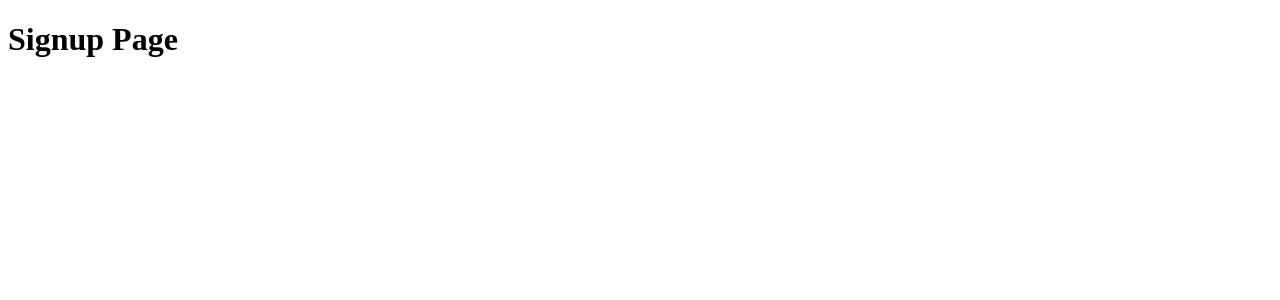
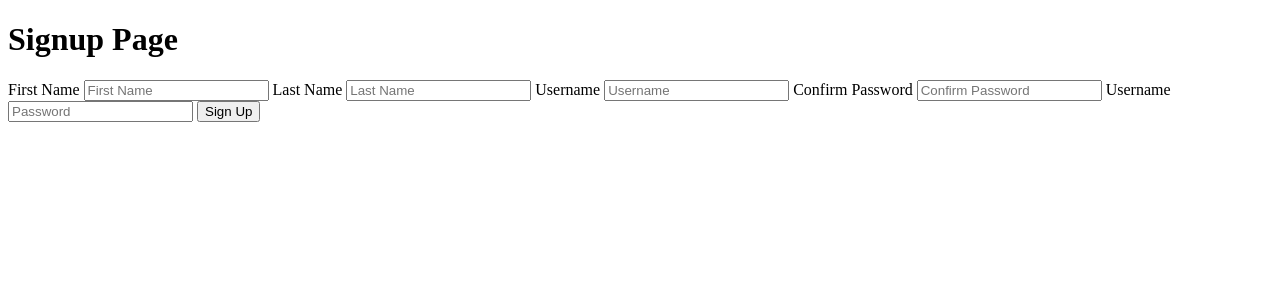
Before and after one commit to ObayM/Learning-Resources, a Django app: page /signup/ in a window 1280 px wide. Shown: the top 300 px of the page. Run offline with Django 5.2, Linux system fonts and the light colour scheme.

Commit message:
Creating test Signup & login pages

```diff
--- a/myproject/users/templates/signup.html
+++ b/myproject/users/templates/signup.html
@@ -7,5 +7,24 @@
 </head>
 <body>
     <h1>Signup Page</h1>
+    <form action="" method="post">
+        {% csrf_token %}
+        <label for="first_name">First Name</label>
+        <input id="first_name" name="first_name" type="text" placeholder="First Name">
+
+        <label for="last_name">Last Name</label>
+        <input id="last_name" name="last_name" type="text" placeholder="Last Name">
+
+        <label for="username">Username</label>
+        <input id="username" name="username" type="text" placeholder="Username">
+
+        <label for="password_confirm">Confirm Password</label>
+        <input id="password_confirm" name="password_confirm" type="password" placeholder="Confirm Password">
+
+        <label for="password">Username</label>
+        <input id="password" name="password" type="password" placeholder="Password">
+
+        <button type="submit">Sign Up</button>
+    </form>
 </body>
 </html>
```
Also changed, not shown: myproject/users/templates/login.html (+10 -0 lines).
